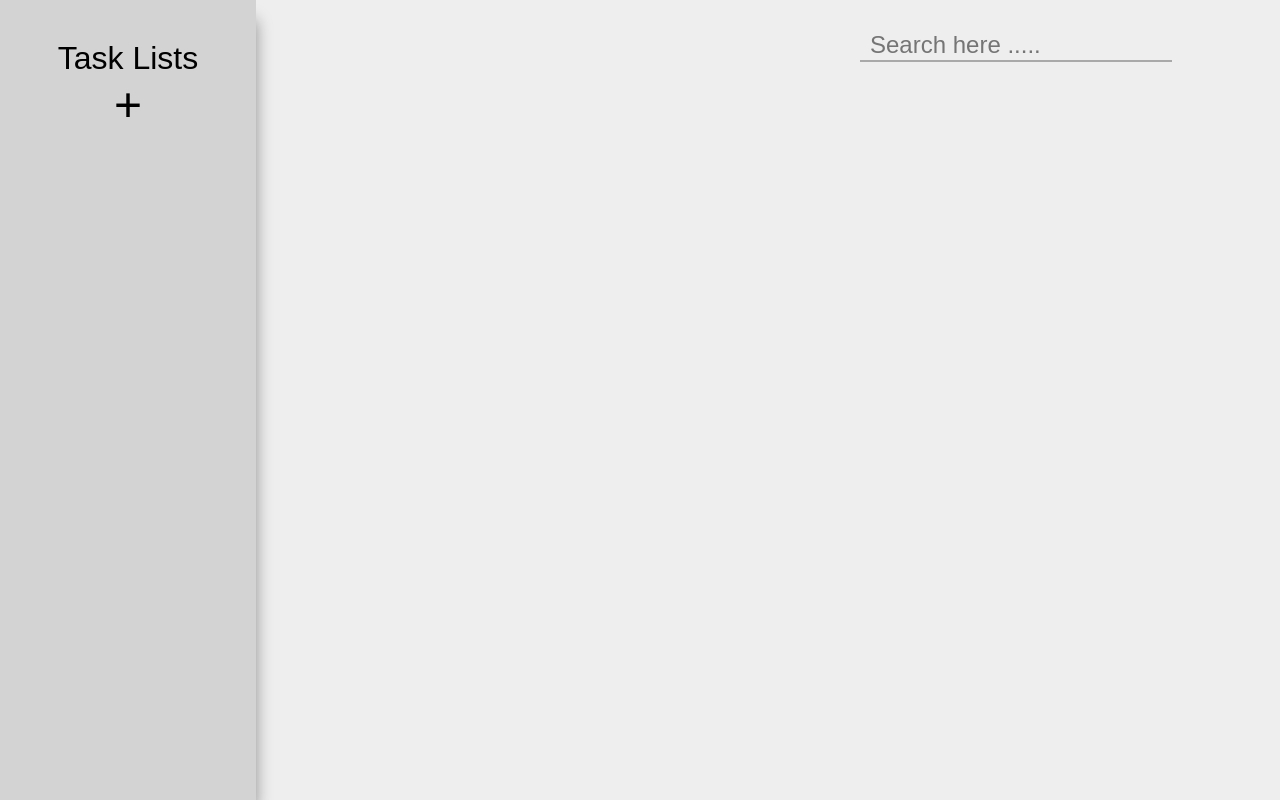
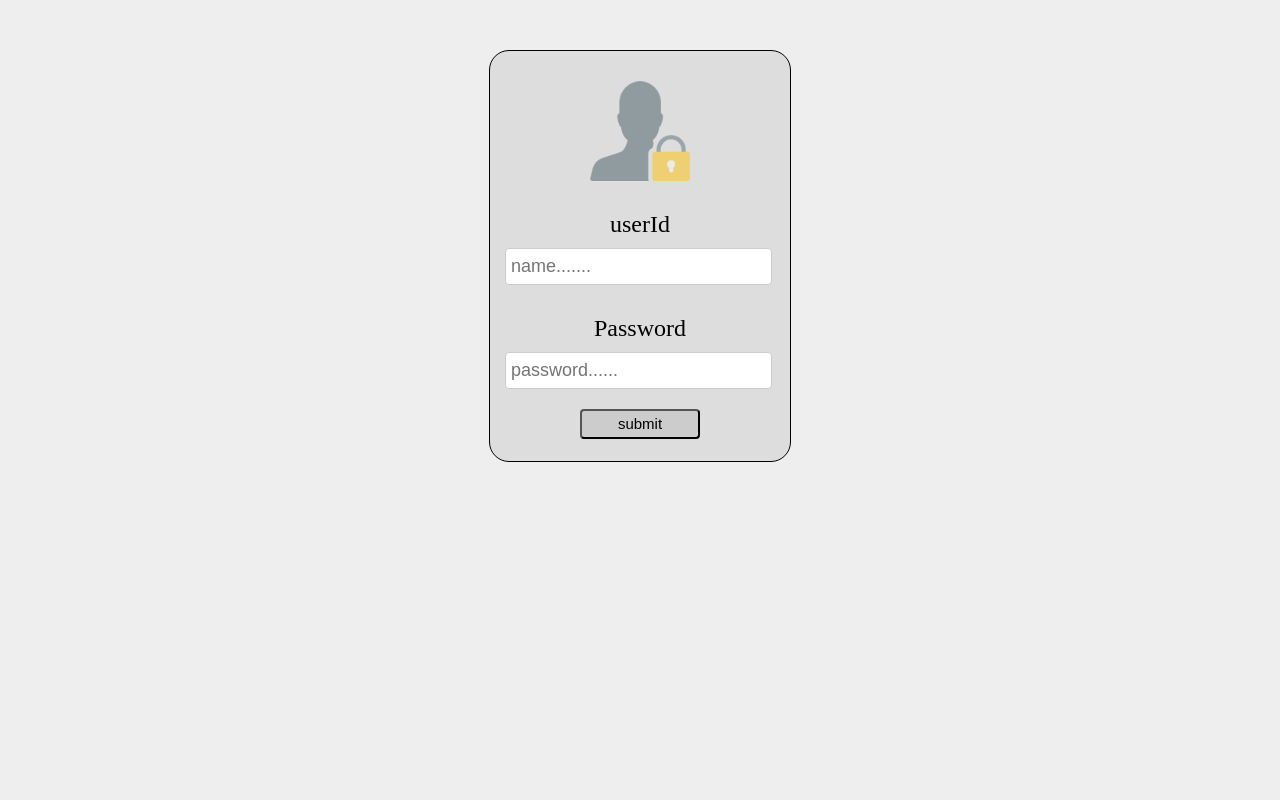
Before and after one commit to step-batch-7/todo-desibabua, a website: page public/index.html in a window 1280 px wide. Drawn offline with Linux system fonts and the light colour scheme; no server answers.

Commit message:
added login page but not functionality

```diff
--- a/lib/handlers.js
+++ b/lib/handlers.js
@@ -4,6 +4,7 @@ const {
   readBody,
   servePage,
   filterTodo,
+  serveTodoPage,
   loadPreviousHeadings,
   loadPreviousTodo,
   serveHomePage,
@@ -19,6 +20,7 @@ const {
 const app = new App();
 
 app.use(readBody);
+app.post('/todo.html', serveTodoPage);
 app.get('', servePage);
 app.get('/loadHeading', loadPreviousHeadings);
 app.get('/', serveHomePage);
--- /dev/null
+++ b/public/css/login.css
@@ -0,0 +1,48 @@
+.entryPage {
+  margin: 50px auto;
+  width: 300px;
+  height: 410px;
+  border: 1px solid black;
+  border-radius: 20px;
+  background-color: #ddd;
+}
+
+img {
+  display: block;
+  margin: 30px auto;
+  width: 100px;
+  opacity: 0.5;
+}
+
+body {
+  background-color: #eee;
+}
+
+.label {
+  font-size: 24px;
+  text-align: center;
+  font-weight: 200;
+  margin-bottom: 10px;
+}
+
+.inputBlock {
+  width: 85%;
+  font-size: 18px;
+  height: 25px;
+  margin: 0 5% 10px;
+  padding: 5px;
+  font-weight: 200;
+  border: 1px solid #ccc;
+  border-radius: 4px;
+}
+
+.submitBlock {
+  width: 120px;
+  height: 30px;
+  margin: 10px 30%;
+  padding: 0;
+  font-size: 15px;
+  font-weight: 400;
+  background-color: #ccc;
+  border-radius: 4px;
+}
--- a/public/index.html
+++ b/public/index.html
@@ -1,36 +1,31 @@
 <!DOCTYPE html>
 <html lang="en">
   <head>
-    <meta charset="UTF-8" />
-    <title>myTodo</title>
-    <link rel="stylesheet" href="css/style.css" />
-    <script src="js/xhr.js"></script>
-    <script src="js/eventListener.js"></script>
+    <title>Home</title>
+    <link rel="stylesheet" href="css/login.css" />
   </head>
-  <body onload="loadHeading();attachEvents()">
-    <div class="sideBar">
-      <div class="heading">
-        <h2>
-          Task Lists <span class="plus" onclick="showForm('#form')"> + </span>
-        </h2>
-      </div>
-      <div id="form">
-        <input type="text" name="" id="inputBox" required autocomplete="off" />
-        <button type="submit" class="greyButton" onclick="recordTodoHeading()">
-          save
-        </button>
-        <button onclick="hideForm()">cancel</button>
-      </div>
-      <div class="head"></div>
-    </div>
-    <div class="todoList"></div>
-    <div id="searchBox">
-      <input
-        type="text"
-        id="search"
-        placeholder="Search here ....."
-        onkeyup="filterTodo()"
-      />
+  <body>
+    <div class="entryPage">
+      <img src="images/login.png" />
+      <form action="todo.html" method="post">
+        <h2 class="label">userId</h2>
+        <input
+          type="text"
+          class="inputBlock"
+          name="userId"
+          placeholder="name......."
+          required
+        />
+        <h2 class="label">Password</h2>
+        <input
+          type="password"
+          class="inputBlock"
+          name="password"
+          placeholder="password......"
+          required
+        />
+        <input type="submit" class="submitBlock" value="submit" />
+      </form>
     </div>
   </body>
 </html>
```
Also changed, not shown: public/todo.html (added, +36 -0 lines), test/todoTest.js (+17 -0 lines), lib/response.js, public/images/login.png (added).
